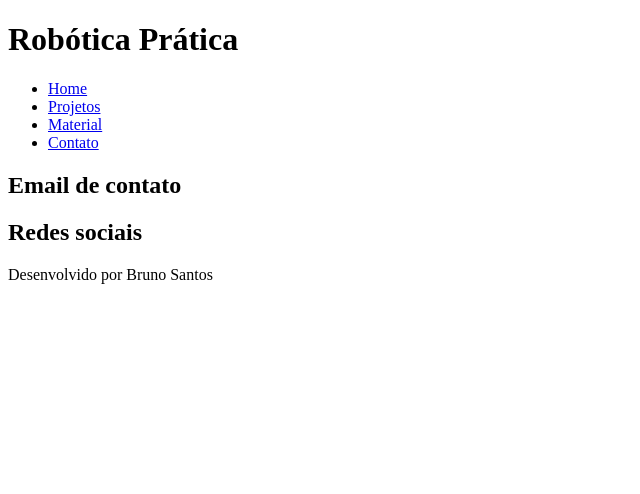
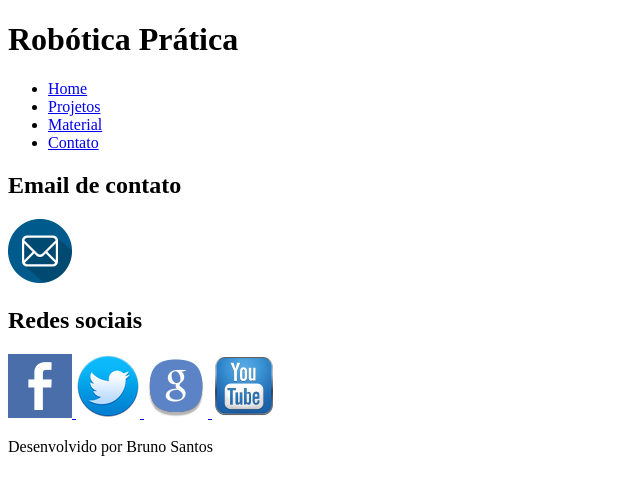
Before and after one commit to brunolssantos/meuprimeirosite, a plain HTML site: page contato.html in a window 1280 px wide. Shown: the whole page, without its empty margins (0-640 px from the left). Drawn offline with Linux system fonts and the light colour scheme.

Commit message:
adicionando imagens e links ao site

```diff
--- a/contato.html
+++ b/contato.html
@@ -25,10 +25,25 @@
 
 <section>
 <h2>Email de contato</h2>
+<a href="mailto:professorjoseassis@gmail.com">
+<img src="email-2-icon.png" alt="email do professor" title="Email">
+</a>
 </section>
 
 <section>
 <h2>Redes sociais</h2>
+<a href="https://pt-br.facebook.com/professorjosedeassis" target="_blank">
+<img src="facebook.png" alt="facebook do professor" title="facebook">
+</a>
+<a href="https://twitter.com/joseassis" target="_blank">
+<img src="twitter.png" alt="twitter do professor" title="twitter">
+</a>
+<a href="https://plus.google.com/+Roboticapratica" target="_blank">
+<img src="Google-plus-2-icon.png" alt="google+ do professor" title="google plus">
+</a>
+<a href="https://www.youtube.com/user/ProfessorJosedeAssis" target="_blank">
+<img src="youtube-icon.png" alt="youtube do professor" title="youtube">
+</a>
 </section>
 
 <footer>
```
Also changed, not shown: material.html (+3 -1 lines), projeto.html (+12 -0 lines), esquema.jpg (renamed from esquema-eletrico-eletrnico-som-philipsfx20fx30fx50ver1-D_NQ_NP_687422-MLB25620853624_052017-F.jpg), ponte.jpg (added), sensor.jpg (added), 2 other files.
